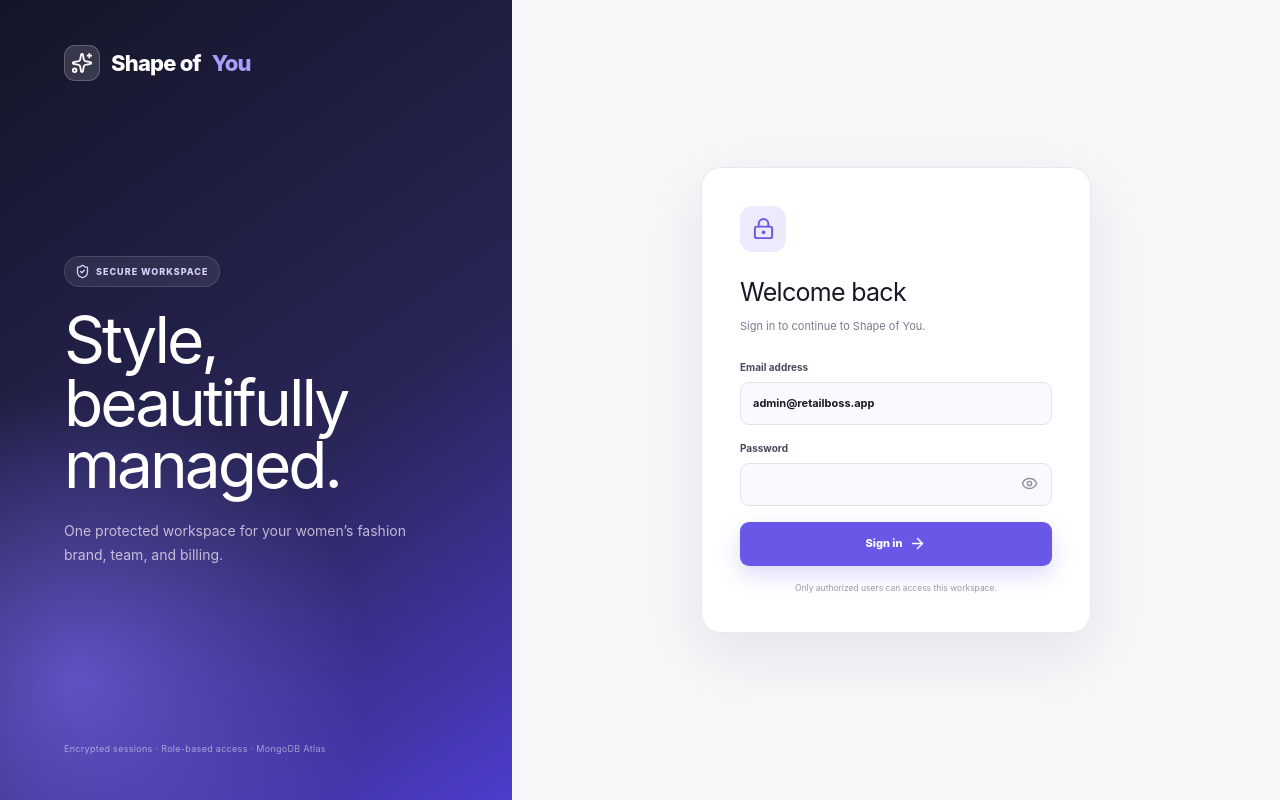
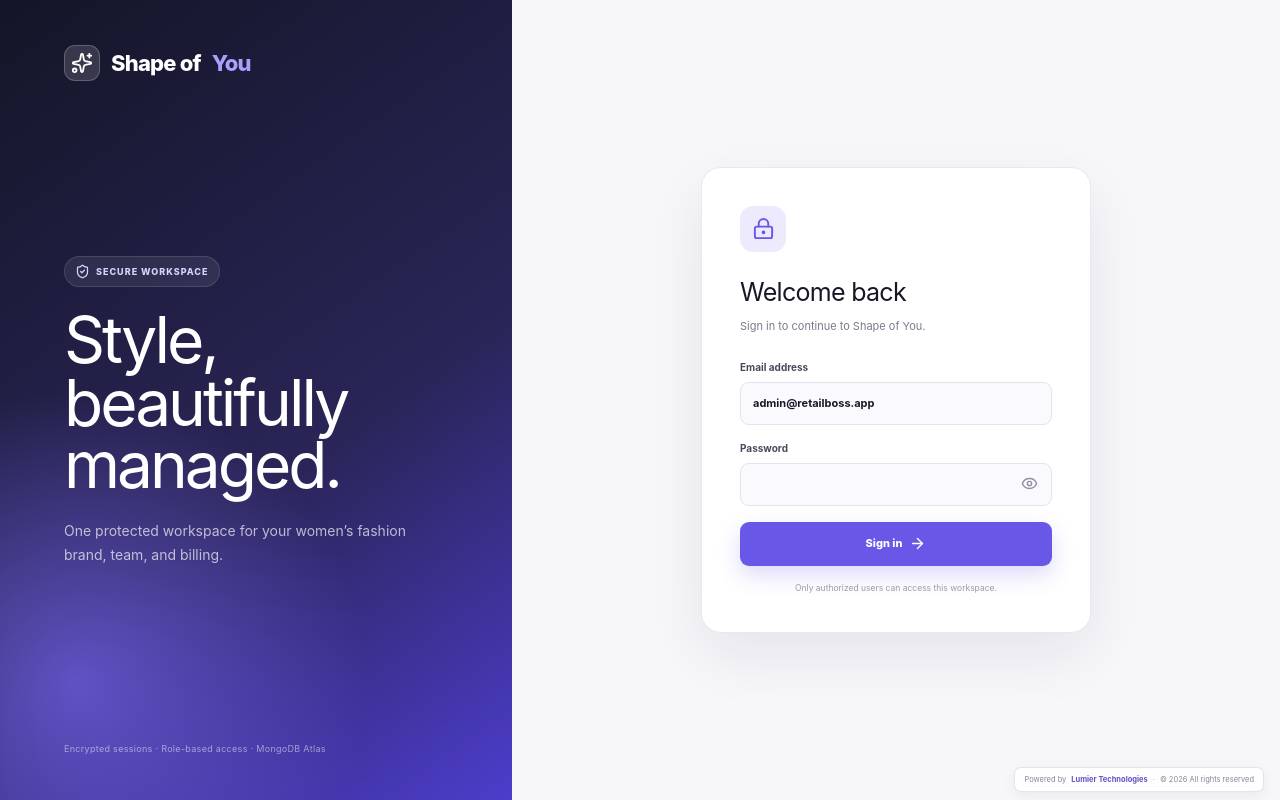
Before and after one commit to Jijil580/Retailboss, a Next.js app: page /login in a window 1280 px wide. Built offline with nearby package versions, Linux system fonts and the light colour scheme.

Commit message:
Add Lumier Technologies footer

```diff
--- a/app/globals.css
+++ b/app/globals.css
@@ -16,6 +16,8 @@
 }
 
 * { box-sizing: border-box; }
+.global-credit { position: fixed; z-index: 80; right: 16px; bottom: 8px; padding: 6px 9px; display: flex; align-items: center; gap: 5px; color: #858797; background: rgba(255,255,255,.88); border: 1px solid rgba(222,223,230,.85); border-radius: 7px; box-shadow: 0 4px 14px rgba(28,30,47,.06); backdrop-filter: blur(8px); font-size: 7.5px; pointer-events: none; }
+.global-credit strong { color: #5f52c5; }
 html { background: var(--bg); }
 body { margin: 0; color: var(--text); background: var(--bg); font-family: Inter, "Segoe UI", Arial, sans-serif; }
 button, input { font: inherit; }
@@ -733,6 +735,7 @@ kbd { padding: 3px 6px; display: inline-flex; align-items: center; gap: 3px; col
   body { background: #fff !important; }
   .invoice-page { padding: 0; background: #fff; }
   .invoice-actions { display: none !important; }
+  .global-credit { display: none !important; }
   .invoice-sheet { width: 100%; min-height: auto; padding: 0; box-shadow: none; }
   .invoice-footer { margin-top: 65px; }
 }
--- a/app/layout.tsx
+++ b/app/layout.tsx
@@ -43,6 +43,11 @@ export default function RootLayout({
     <html lang="en">
       <body>
         {children}
+        <footer className="global-credit">
+          Powered by <strong>Lumier Technologies</strong>
+          <span>·</span>
+          © {new Date().getFullYear()} All rights reserved
+        </footer>
         <RegisterServiceWorker />
       </body>
     </html>
```
